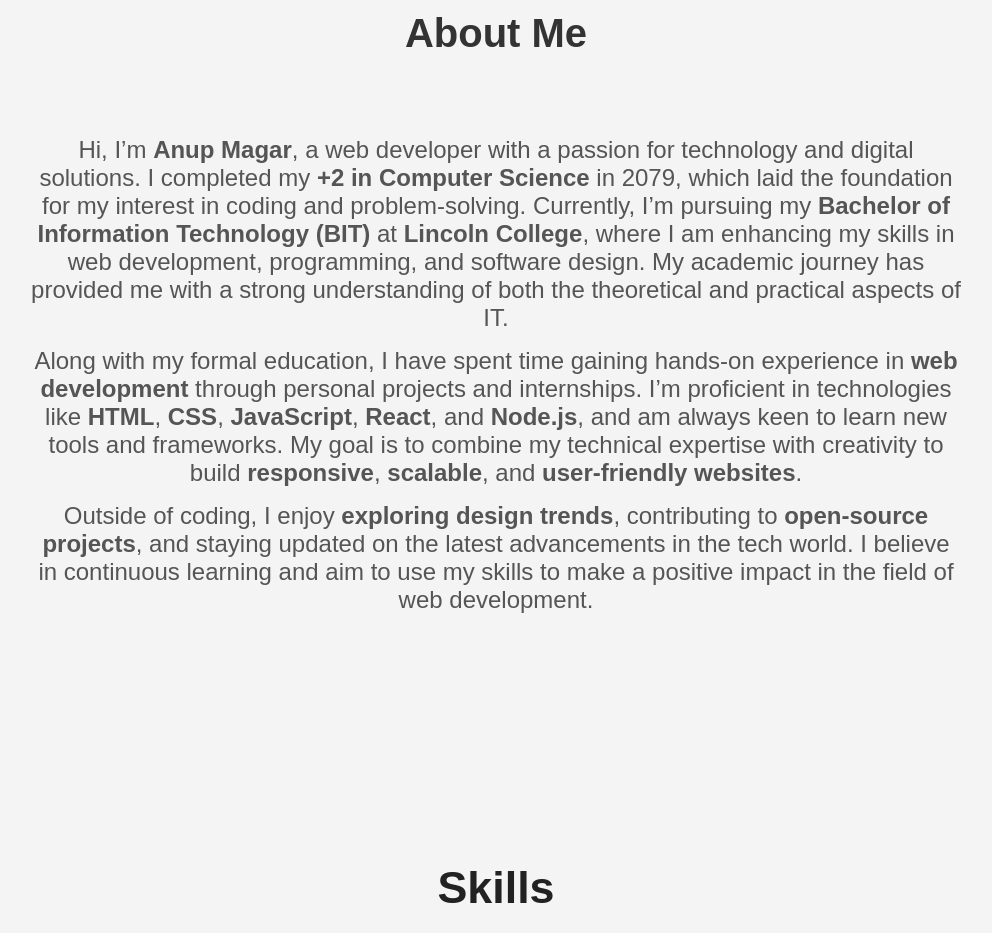
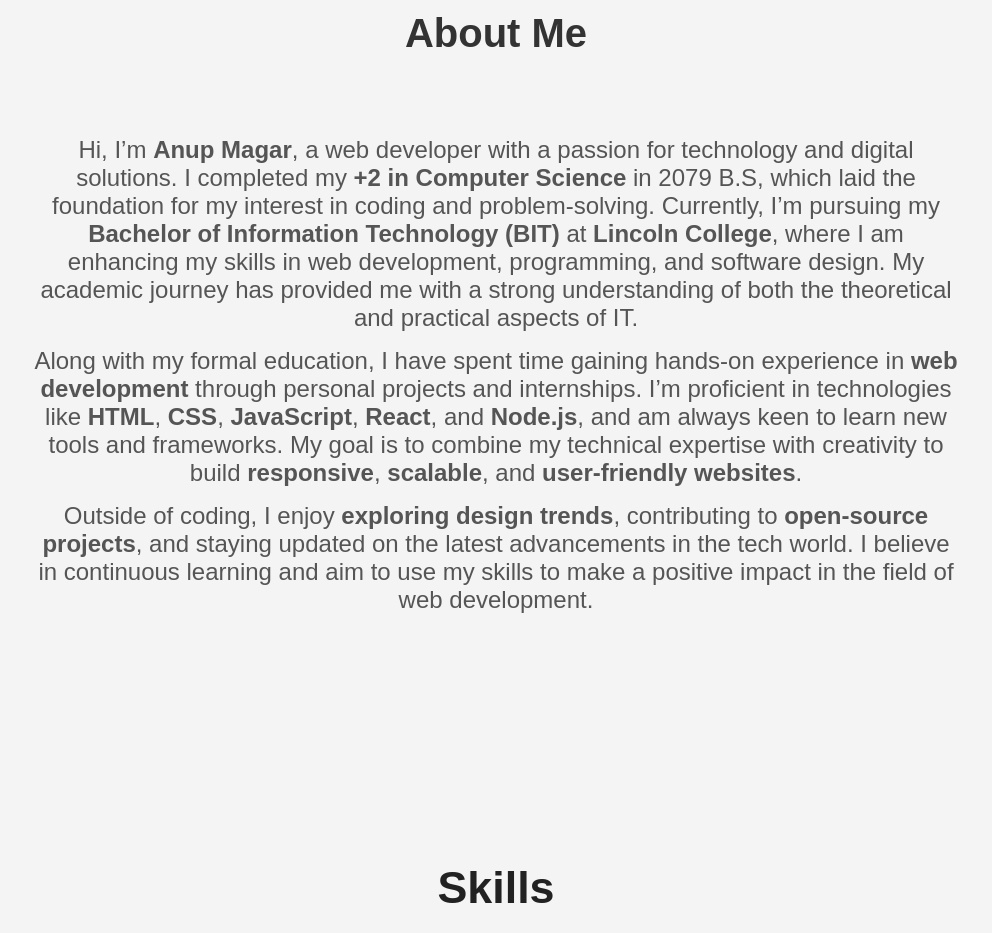
Before and after one commit to anoopmagar141/My-Portfolio, a plain HTML site: page index.html in a window 1280 px wide. Shown: the part 1060-1993 px from the top of the page, without its empty margins (144-1136 px from the left). Drawn offline with nearby package versions, Linux system fonts and the light colour scheme.

Commit message:
Update index.html

```diff
--- a/index.html
+++ b/index.html
@@ -58,7 +58,7 @@
   <!-- About Section -->
   <section id="about" class="about">
     <h2>About Me</h2>
-    <p>Hi, I’m <b>Anup Magar</b>, a web developer with a passion for technology and digital solutions. I completed my <b>+2 in Computer Science</b> in 2079, which laid the foundation for my interest in coding and problem-solving. Currently, I’m pursuing my <b>Bachelor of Information Technology (BIT)</b> at <b>Lincoln College</b>, where I am enhancing my skills in web development, programming, and software design. My academic journey has provided me with a strong understanding of both the theoretical and practical aspects of IT.</p>
+    <p>Hi, I’m <b>Anup Magar</b>, a web developer with a passion for technology and digital solutions. I completed my <b>+2 in Computer Science</b> in 2079 B.S, which laid the foundation for my interest in coding and problem-solving. Currently, I’m pursuing my <b>Bachelor of Information Technology (BIT)</b> at <b>Lincoln College</b>, where I am enhancing my skills in web development, programming, and software design. My academic journey has provided me with a strong understanding of both the theoretical and practical aspects of IT.</p>
 
     <p>Along with my formal education, I have spent time gaining hands-on experience in <b>web development</b> through personal projects and internships. I’m proficient in technologies like <b>HTML</b>, <b>CSS</b>, <b>JavaScript</b>, <b>React</b>, and <b>Node.js</b>, and am always keen to learn new tools and frameworks. My goal is to combine my technical expertise with creativity to build <b>responsive</b>, <b>scalable</b>, and <b>user-friendly websites</b>.</p>
 
```
